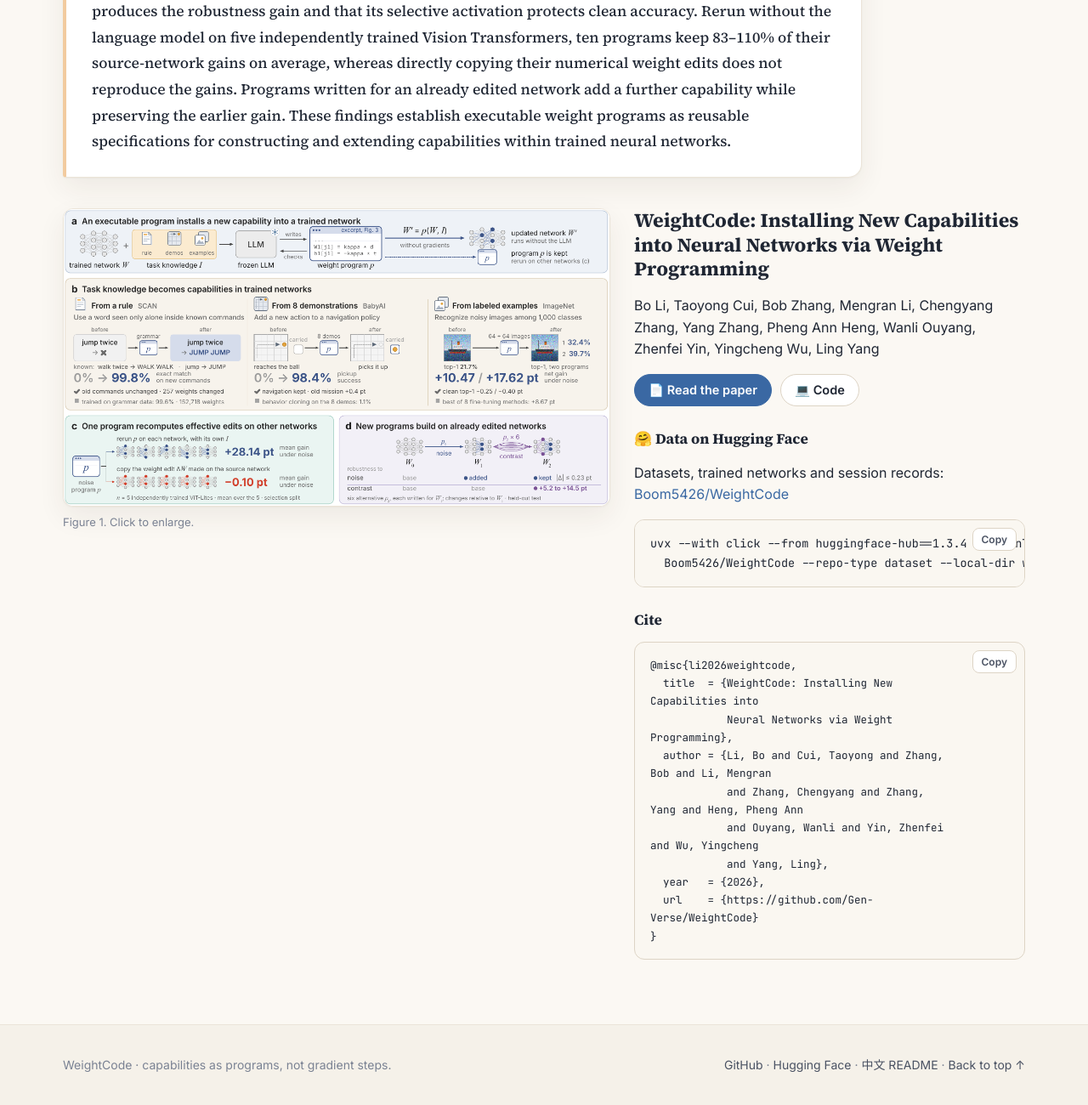
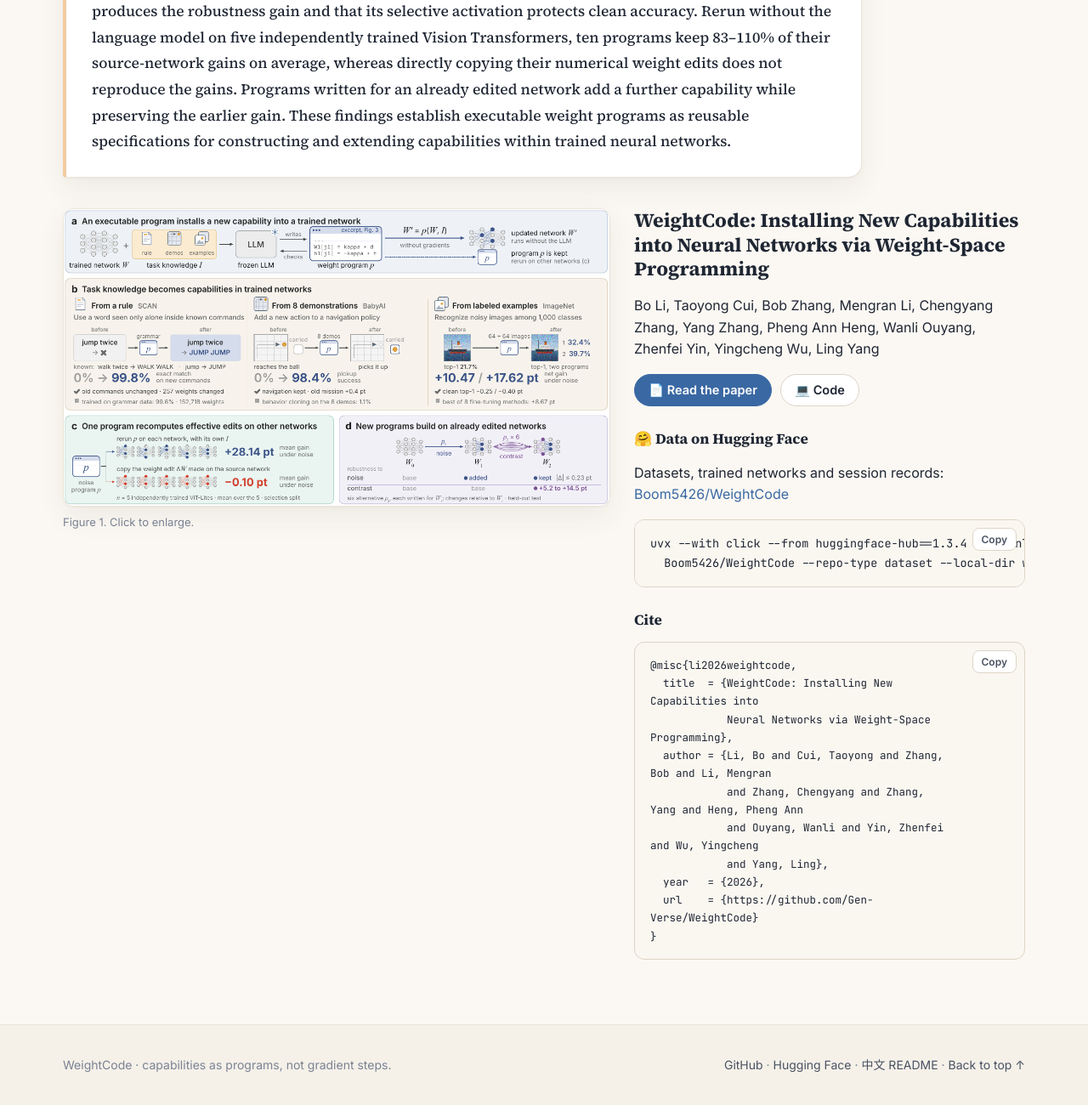
Before and after one commit to Gen-Verse/WeightCode, a plain HTML site: page homepage/index.html in a window 1280 px wide. Shown: the part 7393-8693 px from the top of the page at 85% size. Drawn offline with Linux system fonts and the light colour scheme; files whose address does not match are found by name.

Commit message:
Title: via Weight-Space Programming
The paper title changes from "via Weight Programming" to "via Weight-Space
Programming", the paradigm's name in the new terminology. The README
headings (English and Chinese), the homepage title, its paper card and the
BibTeX now give the new title.

Co-Authored-By: Claude Opus 5.5 <noreply@anthropic.com>

```diff
--- a/homepage/index.html
+++ b/homepage/index.html
@@ -3,7 +3,7 @@
 <head>
 <meta charset="utf-8">
 <meta name="viewport" content="width=device-width, initial-scale=1">
-<title>WeightCode: Installing New Capabilities into Neural Networks via Weight Programming</title>
+<title>WeightCode: Installing New Capabilities into Neural Networks via Weight-Space Programming</title>
 <meta name="description" content="A frozen language model writes executable weight programs that install new capabilities into trained neural networks without gradient training. The updated network runs on its own; the program reruns on other networks.">
 <link rel="canonical" href="https://gen-verse.github.io/WeightCode/">
 <meta property="og:type" content="website">
@@ -365,7 +365,7 @@ uv run python scripts/demo/skill_cli_walkthrough.py --root out/skill_cli</pre><b
         <figcaption>Figure 1. Click to enlarge.</figcaption>
       </figure>
       <div>
-        <h3>WeightCode: Installing New Capabilities into Neural Networks via Weight Programming</h3>
+        <h3>WeightCode: Installing New Capabilities into Neural Networks via Weight-Space Programming</h3>
         <p class="meta">Bo Li, Taoyong Cui, Bob Zhang, Mengran Li, Chengyang Zhang, Yang Zhang, Pheng Ann Heng, Wanli
           Ouyang, Zhenfei Yin, Yingcheng Wu, Ling Yang</p>
         <div class="ctas" style="margin-top:14px">
@@ -380,7 +380,7 @@ uv run python scripts/demo/skill_cli_walkthrough.py --root out/skill_cli</pre><b
         <h4 style="margin:26px 0 4px">Cite</h4>
         <div class="copyblock bib"><pre id="cb-bib">@misc{li2026weightcode,
   title  = {WeightCode: Installing New Capabilities into
-            Neural Networks via Weight Programming},
+            Neural Networks via Weight-Space Programming},
   author = {Li, Bo and Cui, Taoyong and Zhang, Bob and Li, Mengran
             and Zhang, Chengyang and Zhang, Yang and Heng, Pheng Ann
             and Ouyang, Wanli and Yin, Zhenfei and Wu, Yingcheng
```
Also changed, not shown: 2 other files.
